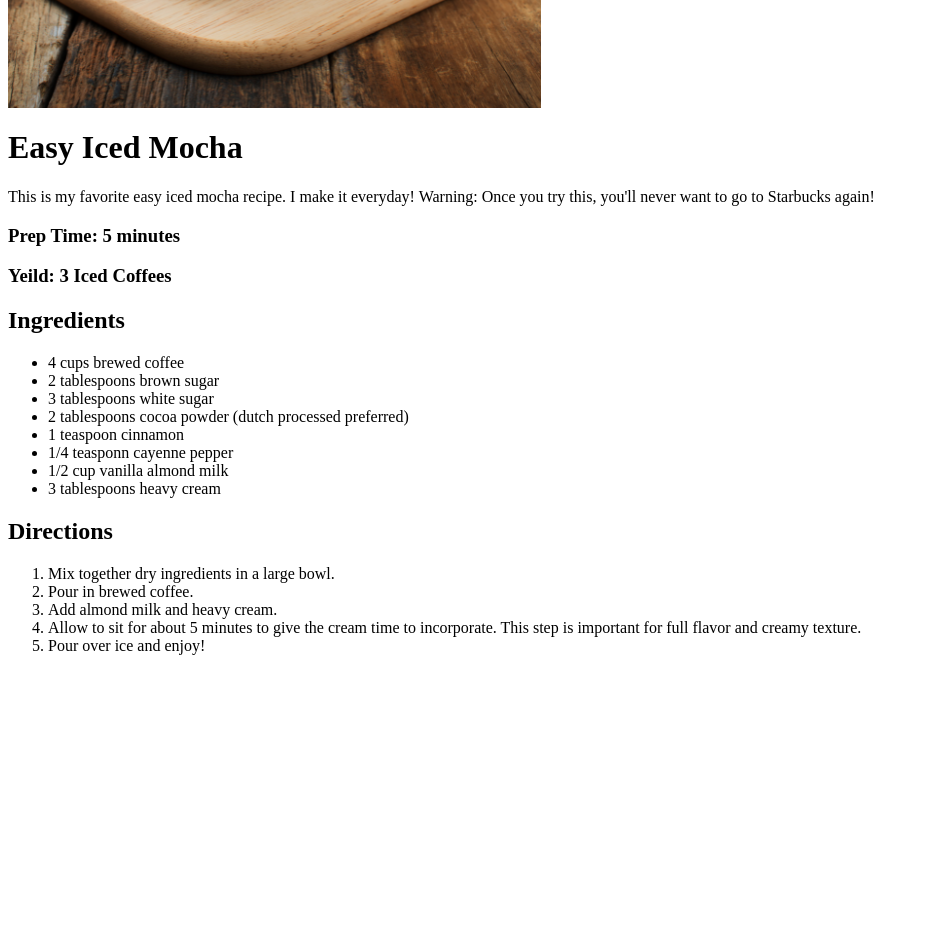
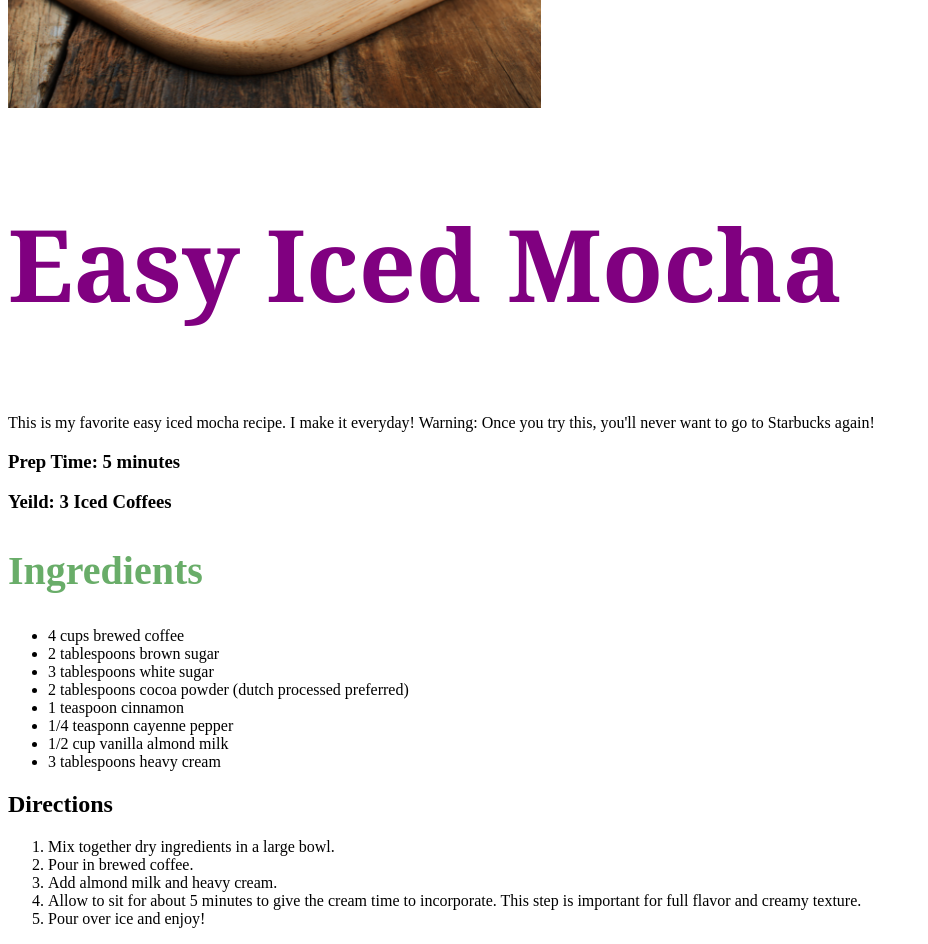
Before and after one commit to maxwatsonthecoder/odin-recipes, a plain HTML site: page recipes/easy_iced_mocha.html in a window 1280 px wide. Shown: the part 700-1644 px from the top of the page, without its empty margins (0-928 px from the left). Before the commit the page ends 1371 px from the top, so only its background shows below. Drawn offline with Linux system fonts and the light colour scheme.

Commit message:
Fix broken css ref link

```diff
--- a/recipes/easy_iced_mocha.html
+++ b/recipes/easy_iced_mocha.html
@@ -1,11 +1,23 @@
-<img src="recipes_images/IcedMocha.png" alt="A picture of an iced coffee topped with whipped cream">
-<h1 class="recipe-name">Easy Iced Mocha</h1>
+<!DOCTYPE html>
+<html lang="en">
+    <head>
+        <meta charset="UTF-8">
+        <title>Odin Recipes Project</title>
+        <link rel="stylesheet" href="../styles.css"/>
+    </head>
+
+<body>
+
+
+
+    <img src="recipes_images/IcedMocha.png" alt="A picture of an iced coffee topped with whipped cream">
+    <h2 class="recipe-name">Easy Iced Mocha</h2>
     <p>This is my favorite easy iced mocha recipe. I make it everyday! Warning: Once you try this, you'll never want to go to Starbucks again!</p>
     <h3>Prep Time: 5 minutes</h3>
     <h3> Yeild: 3 Iced Coffees</h3>
 
-<h2 class="ingredients">Ingredients</h2>
-        <ul>
+    <h2 class="ingredients">Ingredients</h2>
+    <ul>
             <li>4 cups brewed coffee</li>
             <li>2 tablespoons brown sugar</li>
             <li>3 tablespoons white sugar</li>
@@ -16,7 +28,7 @@
             <li>3 tablespoons heavy cream</li>
         </ul>
 
-<h2 class="directions">Directions</h2>
+        <h2 class="directions">Directions</h2>
         <ol>
             <li>Mix together dry ingredients in a large bowl.</li>
             <li>Pour in brewed coffee.</li>
@@ -24,5 +36,6 @@
             <li>Allow to sit for about 5 minutes to give the cream time to incorporate. This step is important for full flavor and creamy texture.</li>
             <li>Pour over ice and enjoy!</li>
         </ol>
-
+    </body>
+</html>
 <!--<a href="/home/max/odin-recipes/index.html">Home</a>-->
--- a/styles.css
+++ b/styles.css
@@ -3,3 +3,9 @@
     font-size: 40px;
     color: rgb(105, 173, 105);
 }
+
+.recipe-name {
+    font-family: Georgia, 'Times New Roman', Times, serif;
+    font-size: 100px;
+    color: purple;
+}
```
Also changed, not shown: index.html (+1 -1 lines), recipes/zucchini_bread.html (+1 -1 lines).
